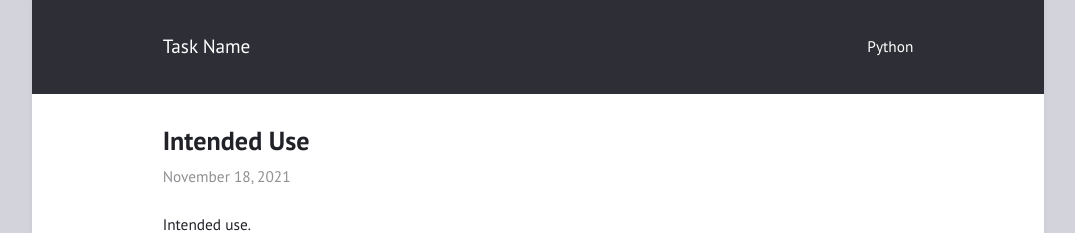
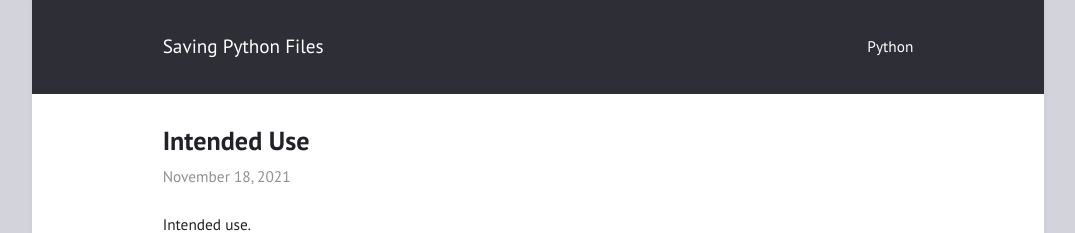
Before and after one commit to tulimid1/createGif-py, a Jekyll site: the page built from index.html, in a window 1280 px wide. Shown: the top 233 px of the page, without its empty margins (102-1177 px from the left). Built offline with Jekyll 4.4.1, drawn with Linux system fonts in a browser that asks for light colours.

Commit message:
Update _config.yml

```diff
--- a/_config.yml
+++ b/_config.yml
@@ -1,4 +1,4 @@
-title: "Task Name"
+title: "Saving Python Files"
 author: "Duncan Tulimieri"
 description: "Duncan Tulimieri"
 
```
